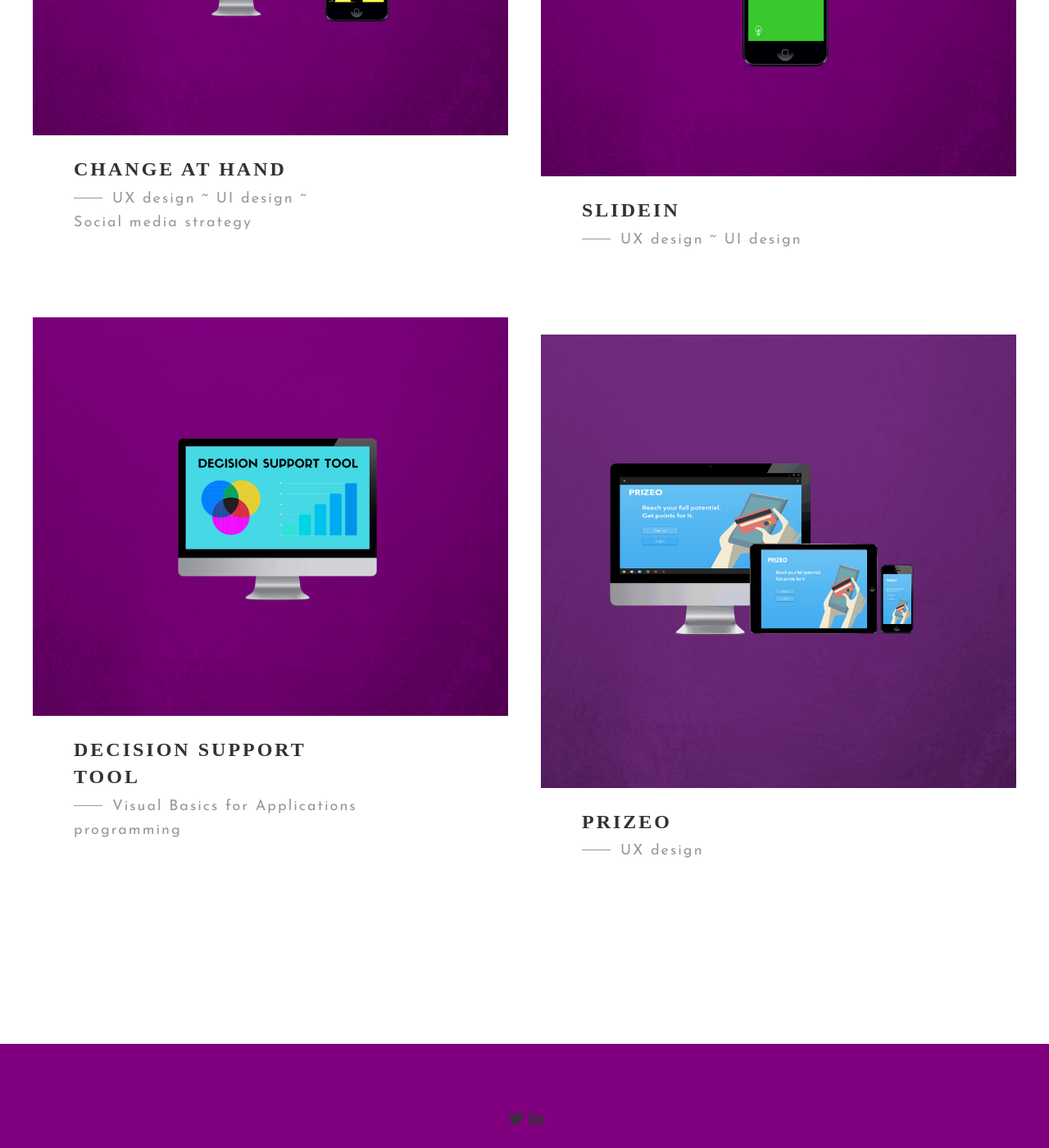
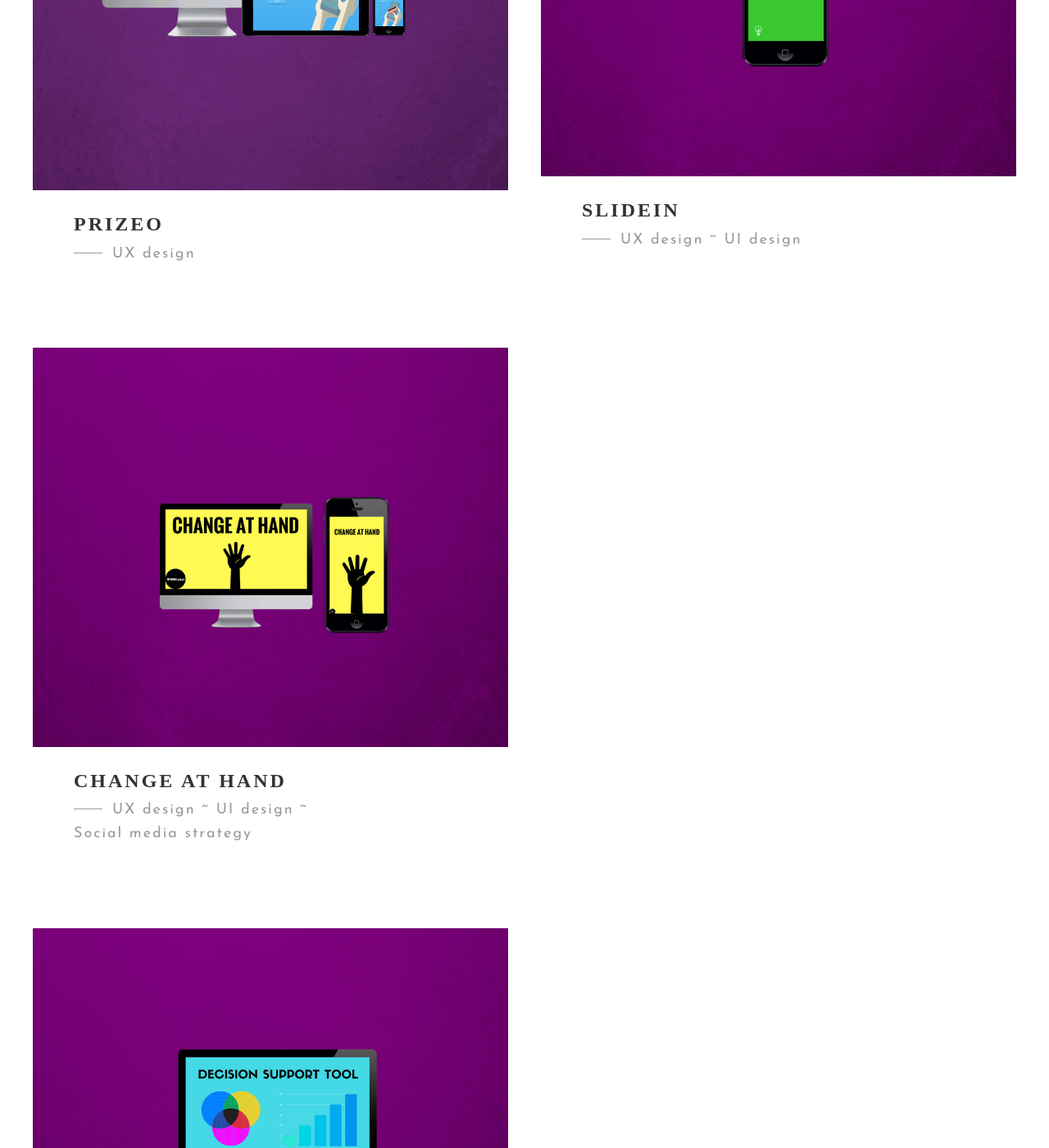
Before and after one commit to carlaesperanza/carlaesperanza.github.io, a Jekyll site: the page built from portfolio.html, in a window 1280 px wide and 1400 px high, scrolled down 907 px. Shown: the whole window at 82% size. Built offline with Jekyll 4.4.1, drawn with Linux system fonts in a browser that asks for light colours; some web fonts are replaced; some of the changed lines change nothing that is shown.

Commit message:
Update portfolio.html

```diff
--- a/portfolio.html
+++ b/portfolio.html
@@ -2,6 +2,12 @@
 layout: default
 section_id: portfolio
 works_left:
+
+- title: Prizeo
+  link_to: portfolio-item-4.html
+  image: images/@stock/icon.png
+  categories: UX design
+
 - title: Change At Hand
   link_to: portfolio-item.html
   image: images/@stock/menuefirst.png
@@ -18,10 +24,6 @@
   image: images/@stock/menuelast.png
   categories: UX design ~ UI design
 
-- title: Prizeo
-  link_to: portfolio-item-4.html
-  image: images/@stock/icon.png
-  categories: UX design
 
 
 
```
